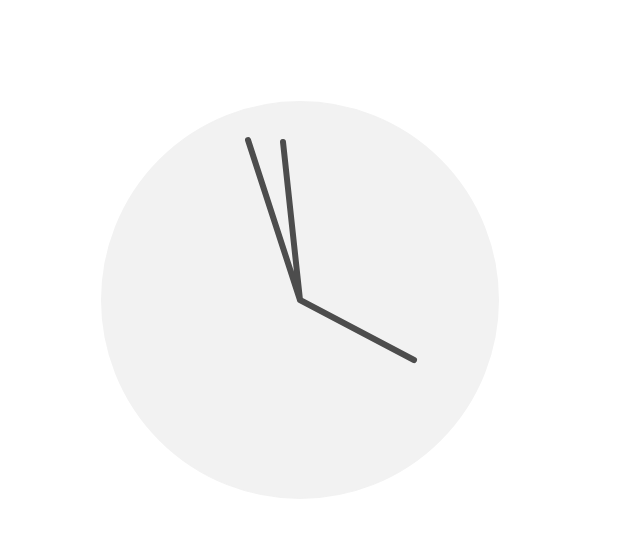
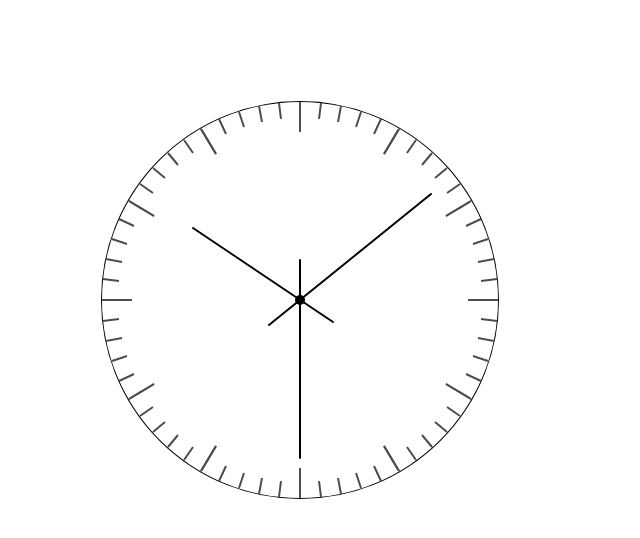
Before and after one commit to pciapcib/cClock, a plain HTML site: page demo.html in a window 1280 px wide. Shown: the whole page, without its empty margins (0-640 px from the left). Drawn offline with Linux system fonts and the light colour scheme.

Commit message:
添加更多可配置选项

```diff
--- a/cClock.js
+++ b/cClock.js
@@ -1,14 +1,27 @@
 cClock({
-    handWidth: 6,
-    handColor: "#4d4d4d",
-    noBorder: true,
-    // borderWidth: 22,
-    // borderColor: "#4d4d4d",
-    bgColor: "#f2f2f2",
-    // hourProp: 0.2,
-    // minuitProp: 0.2,
-    // secondProp: 0.2,
-
+    // hourLength: 0.9,
+    // minuteLength: 0.9,
+    // secondLength: 0.9,
+    // handWidth: 8,
+    // handColor: "#777",
+    // handType: "butt",
+    // noCenter: true,
+    // centerRadius: 12,
+    // noHandTail: true,
+    // hourTailLength: 0.4,
+    // minuteTailLength: 0.4,
+    // secondTailLength: 0.4,
+    // noBorder: true,
+    // borderWidth: 26,
+    // borderColor: "#ccc",
+    // bgColor: "#aaa",
+    // noDial: true,
+    // noMinuteDial: true,
+    // hourDialLength: 0.2,
+    // hourDialWidth: 6,
+    // minuteDialLength: 0.1,
+    // minuteDialWidth: 2,
+    // dialColor: "#f2f2f2"
 });
 
 function cClock(options) {
@@ -39,31 +52,41 @@ function cClock(options) {
 
         var size = {
             radius: radius,
-            hour: radius * (options.hourProp || 0.65),
-            minute: radius * (options.minuitProp || 0.85),
-            second: radius * (options.secondProp || 0.8)
-        }
+
+            hourLength: radius * (options.hourLength || 0.65),
+            minuteLength: radius * (options.minuteLength || 0.85),
+            secondLength: radius * (options.secondLength || 0.8),
+
+            hourDialLength: radius * (1 - (options.hourDialLength || 0.15)),
+            minuteDialLength: radius * (1 - (options.minuteDialLength || 0.08))
+        };
+
+        size.hourTailLength = options.noHandTail ? null : radius * (options.hourTailLength || 0.2);
+        size.minuteTailLength = options.noHandTail ? null : radius * (options.minuteTailLength || 0.2);
+        size.secondTailLength = options.noHandTail ? null : radius * (options.secondTailLength || 0.2);
 
         return size;
     }
 
     function rotateClock() {
         // currentTime = dateNow();
-        currentTime = dateNowTest();
+        currentTime = dateNowTest(10,8,30);
 
-        var hourCoord = calcCoordinate(currentTime.hour, clockSize.hour, true);
+        var hourCoord = calcCoordinate(currentTime.hour, clockSize.hourLength, true);
+        var minuteCoord = calcCoordinate(currentTime.minute, clockSize.minuteLength, false);
+        var secondCoord = calcCoordinate(currentTime.second, clockSize.secondLength);
 
-        var minuteCoord = calcCoordinate(currentTime.minute, clockSize.minute, false);
+        var hourTailCoord = calcCoordinate(currentTime.hour, clockSize.hourTailLength, true);
+        var minuteTailCoord = calcCoordinate(currentTime.minute, clockSize.minuteTailLength, false);
+        var secondTailCoord = calcCoordinate(currentTime.second, clockSize.secondTailLength);
 
-        var secondCoord = calcCoordinate(currentTime.second, clockSize.second);
-
-        drawClock(hourCoord, minuteCoord, secondCoord);
+        drawClock(hourCoord, minuteCoord, secondCoord, hourTailCoord, minuteTailCoord, secondTailCoord);
         // console.clear();
         // console.log(currentTime.hour + ":" + currentTime.minute + ":" + currentTime.second);
 
         setTimeout(function() {
             rotateClock();
-        }, 1000);
+        }, 100);
     }
 
     function dateNow() {
@@ -112,10 +135,12 @@ function cClock(options) {
         }
     }
 
-    function drawClock(hour, minute, second) {
+    function drawClock(hourCoord, minuteCoord, secondCoord, hourTailCoord, minuteTailCoord, secondTailCoord) {
         context.clearRect(-canvasWidth / 2, -canvasWidth / 2, canvasWidth, canvasWidth);
 
         drawCircle(clockSize.radius);
+
+        options.noDial || drawDial();
 
         drawHand();
 
@@ -130,28 +155,80 @@ function cClock(options) {
 
             context.fillStyle = options.bgColor || "#fff";
             context.fill();
+
+            if (!options.noCenter) {
+                context.beginPath();
+                context.arc(0, 0, options.centerRadius || 5, 0, twoPi, false);
+                context.fillStyle = options.handColor || "#000";
+                context.fill();
+            };
+        }
+
+        function drawDial() {
+            context.beginPath();
+
+            var i, hourDialStart, hourDialEnd;
+
+            for (i = 0; i < 60; i += 5) {
+                hourDialStart = calcCoordinate(i, clockSize.hourDialLength);
+                hourDialEnd = calcCoordinate(i, clockSize.radius);
+
+                context.moveTo(hourDialStart[0], hourDialStart[1]);
+                context.lineTo(hourDialEnd[0], hourDialEnd[1]);
+            }
+
+            context.lineCap = "butt";
+            context.lineWidth = options.hourDialWidth || 2;
+            context.strokeStyle = options.dialColor || "#4d4d4d";
+            context.stroke();
+
+            if (!options.noMinuteDial) {
+                var minuteDialStart, minuteDialEnd;
+
+                for (i = 0; i < 60; i++) {
+                    minuteDialStart = calcCoordinate(i, clockSize.minuteDialLength);
+                    minuteDialEnd = calcCoordinate(i, clockSize.radius);
+
+                    context.moveTo(minuteDialStart[0], minuteDialStart[1]);
+                    context.lineTo(minuteDialEnd[0], minuteDialEnd[1]);
+                }
+
+                context.lineWidth = options.minuteDialWidth || 2;
+                context.stroke();
+            }
         }
 
         function drawHand() {
             context.beginPath();
 
-            context.moveTo(0, 0);
-            context.lineTo(hour[0], hour[1]);
+            context.moveTo(-hourTailCoord[0], -hourTailCoord[1]);
+            context.lineTo(hourCoord[0], hourCoord[1]);
 
-            context.moveTo(0, 0);
-            context.lineTo(minute[0], minute[1]);
+            context.moveTo(-minuteTailCoord[0], -minuteTailCoord[1]);
+            context.lineTo(minuteCoord[0], minuteCoord[1]);
 
-            context.moveTo(0, 0);
-            context.lineTo(second[0], second[1]);
+            context.moveTo(-secondTailCoord[0], -secondTailCoord[1]);
+            context.lineTo(secondCoord[0], secondCoord[1]);
 
             context.lineWidth = options.handWidth || 2;
-            context.lineCap = "round";
+            context.lineCap = options.handType || "round";
             context.strokeStyle = options.handColor || "#000";
             context.stroke();
         }
     }
 
-    function dateNowTest() {
+    function dateNowTest(hour, minute, second) {
+        if (hour>=0 && minute>=0 && second>=0) {
+
+            timeTest = {
+                hour: hour,
+                minute: minute,
+                second: second
+            };
+
+            return timeTest;
+        };
+
         if (flag === 0) {
             var dateTest = new Date();
 
@@ -159,7 +236,7 @@ function cClock(options) {
                 hour: dateTest.getHours(),
                 minute: dateTest.getMinutes(),
                 second: dateTest.getSeconds()
-            }
+            };
 
             flag++;
         } else {
--- a/demo.html
+++ b/demo.html
@@ -14,6 +14,5 @@
 <body>
     <canvas id="canvas" width="400" height="400">A flat and dynamic clock.</canvas>
     <script src="cClock.js"></script>
-    <script>document.write('<script src="http://' + (location.host || 'localhost').split(':')[0] + ':35729/livereload.js?snipver=1"></' + 'script>')</script>
 </body>
 </html>
```
Also changed, not shown: README.md.
